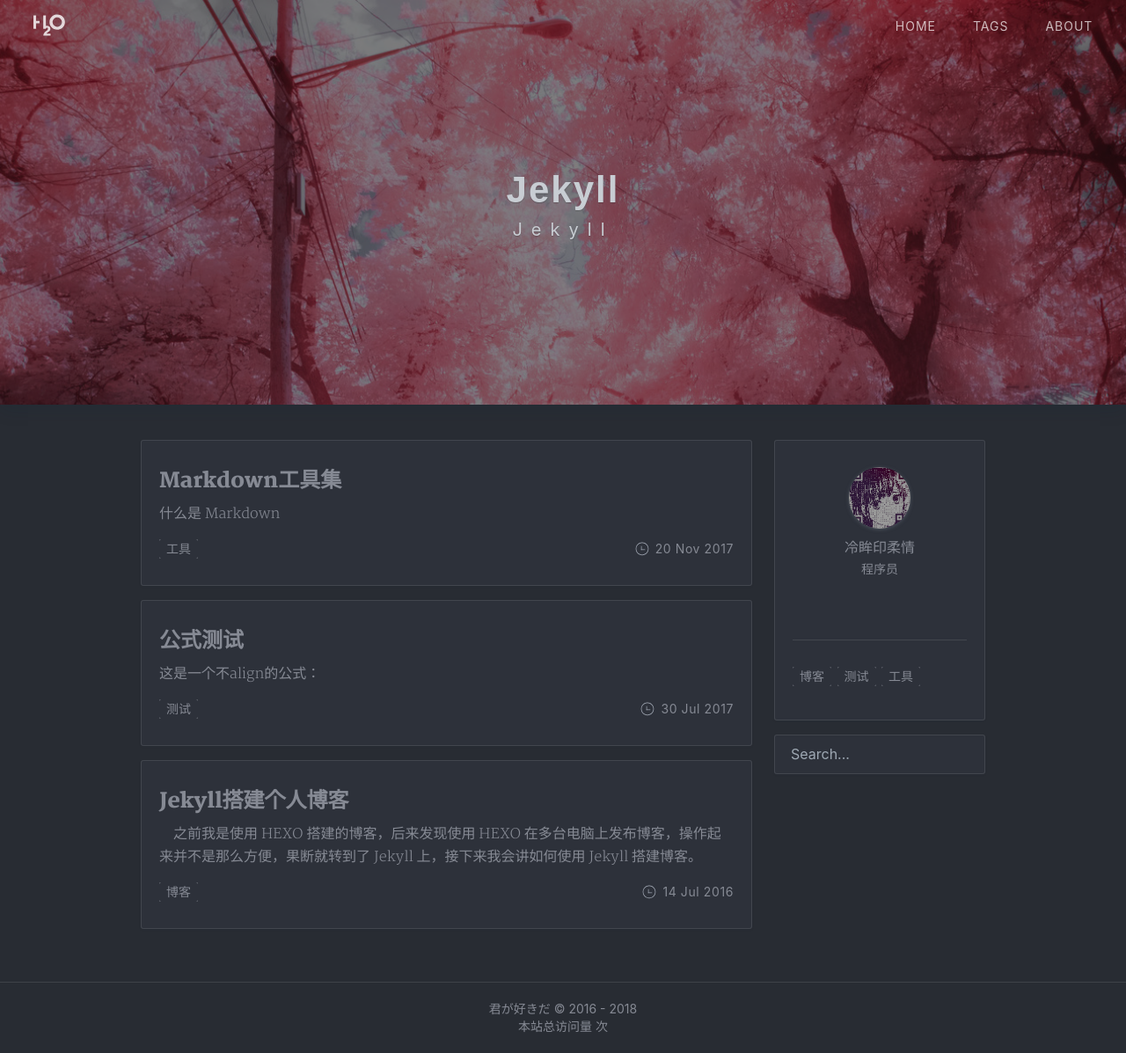
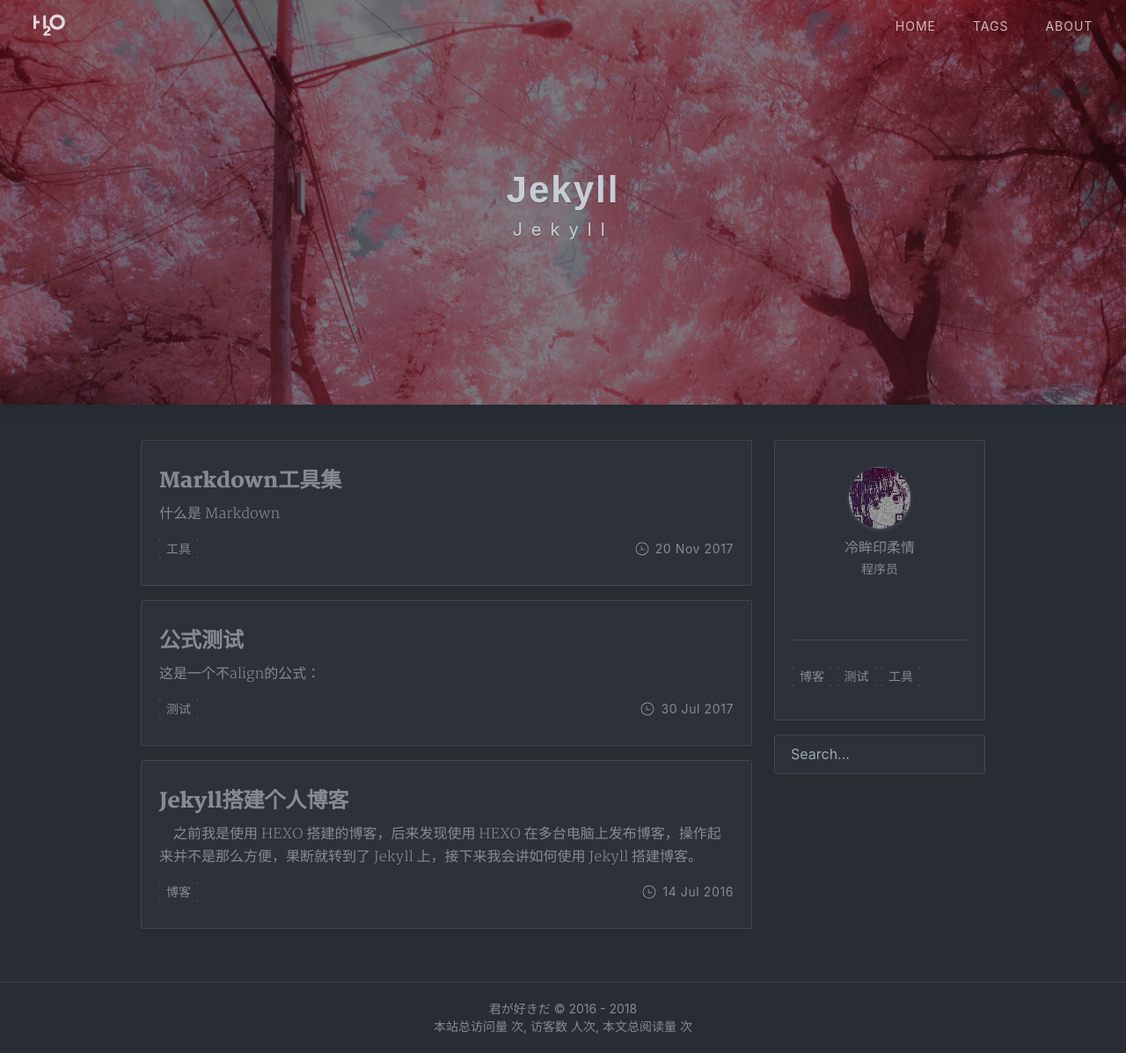
Before and after one commit to kakudesu/kakudesu.github.io.bac, a Jekyll site: the page built from index.html, in a window 1280 px wide and 1197 px high. Shown: the whole window at 88% size. Built offline with Jekyll 4.4.1, drawn with Linux system fonts in a browser that asks for light colours; nearby versions of some CDN libraries; the list of posts is cut into pages by our own code; comment, search, counter and statistics services are not loaded; a style sheet for code colours, icons or effects is not loaded.

Commit message:
busuanzi

```diff
--- a/_includes/footer.html
+++ b/_includes/footer.html
@@ -9,9 +9,6 @@
   </section>
   <section>
   <!-- 访问统计 -->
-    <span id="busuanzi_container_site_pv">
-      本站总访问量
-      <span id="busuanzi_value_site_pv"></span>次
-    </span>
+    本站总访问量 <span id="busuanzi_value_site_pv"></span> 次, 访客数 <span id="busuanzi_value_site_uv"></span> 人次, 本文总阅读量 <span id="busuanzi_value_page_pv"></span> 次
   </section>
 </footer>
```
